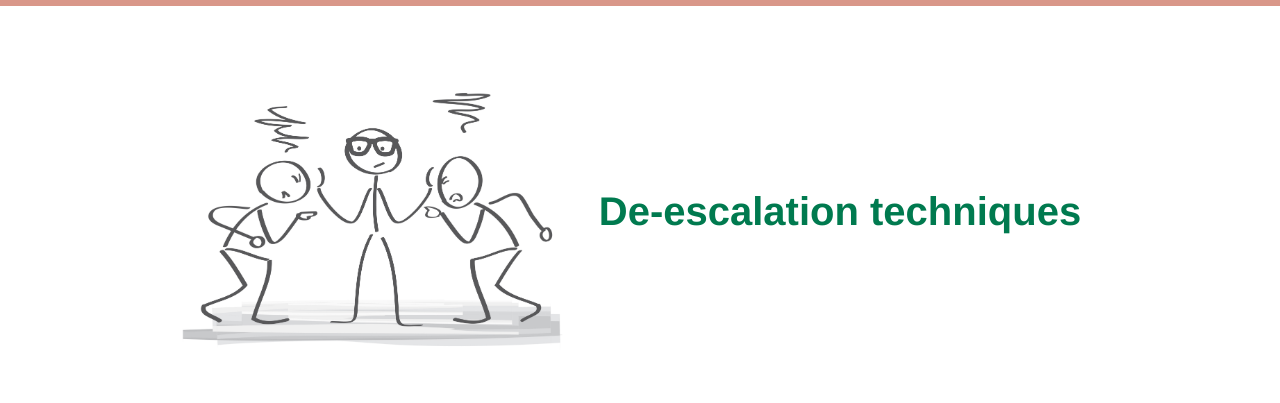
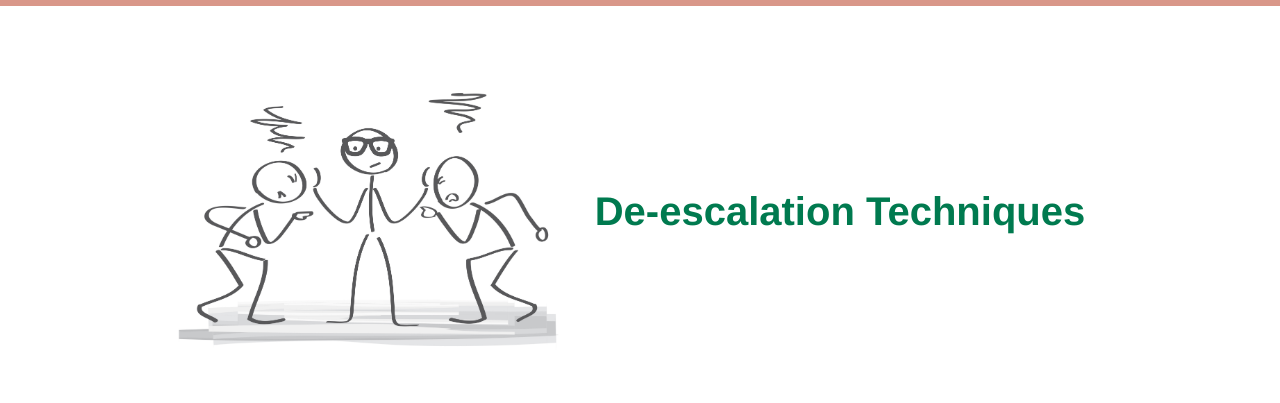
Before and after one commit to tahiaelkawas/linger-coaching, a Next.js app: page /school-de-escalation-techniques in a window 1280 px wide. Shown: the part 224-627 px from the top of the page. Built offline with nearby package versions, Linux system fonts and the light colour scheme.

Commit message:
Update SchooldeTscalationTechniques.jsx

```diff
--- a/component/pages/SchooldeTscalationTechniques.jsx
+++ b/component/pages/SchooldeTscalationTechniques.jsx
@@ -11,7 +11,7 @@ const SchooldeTscalationTechniques = () => {
       <div className={style.general_main}>
         <div className={style.general_card}>
           <img src="/assets/images/services/1-3.jpeg" />
-          <h1>De-escalation techniques</h1>
+          <h1>De-escalation Techniques</h1>
         </div>
         <div className={style.busin_text}>
           <p>
```
